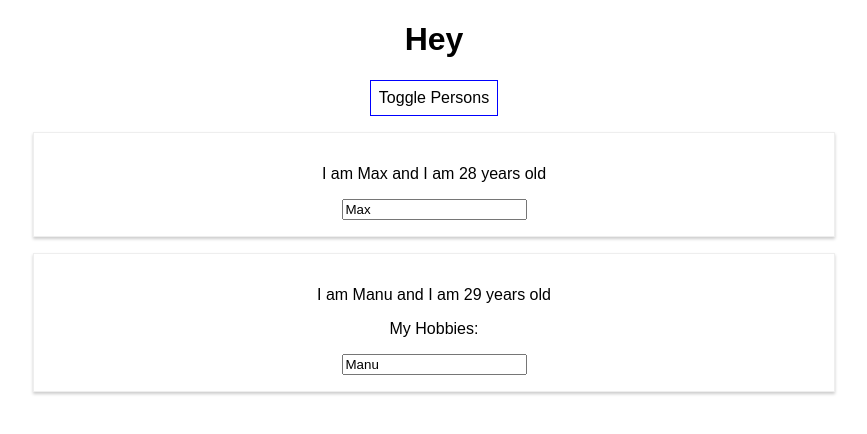
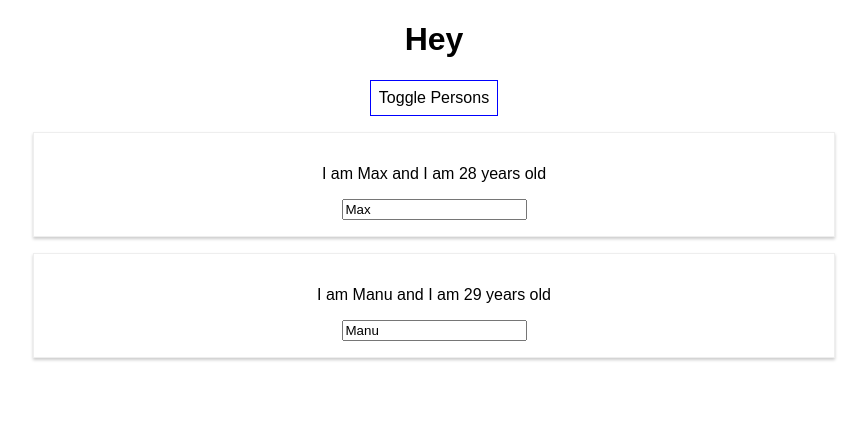
Before and after one commit to emrahyumuk/react-js-playground, a React (Create React App) app in the folder react-complete-guide/: page / in a window 1280 px wide. Both pictures are taken after a click on the button "Toggle Persons". Shown: the top 434 px of the page, without its empty margins (206-1073 px from the left). Built offline with nearby package versions, Linux system fonts and the light colour scheme.

Commit message:
reac-complete-guide: list functions fixed.

```diff
--- a/react-complete-guide/src/App.js
+++ b/react-complete-guide/src/App.js
@@ -4,26 +4,31 @@
 
 class App extends Component {
   state = {
-    persons: [{ name: 'Max', age: 28 }, { name: 'Manu', age: 29 }],
+    persons: [
+      { id: 1, name: 'Max', age: 28 },
+      { id: 2, name: 'Manu', age: 29 }
+    ],
     otherState: 'other state value',
     showPersons: false
   };
 
-  switchNameHandler = newName => {
-    // console.log('Was clicked!');
-    //WRONG: this.state.persons[0].name = 'mRA';
-    this.setState({
-      persons: [{ name: newName, age: 28 }, { name: 'Manu', age: 29 }]
-    });
+  deletePersonHandler = personIndex => {
+    //const persons = this.state.persons.slice();
+    const persons = [...this.state.persons];
+    persons.splice(personIndex, 1);
+    this.setState({ persons: persons });
   };
 
-  nameChangedHandler = event => {
-    this.setState({
-      persons: [
-        { name: event.target.value, age: 28 },
-        { name: 'Manu', age: 29 }
-      ]
-    });
+  nameChangedHandler = (event, id) => {
+    const personIndex = this.state.persons.findIndex(p => p.id === id);
+    const person = { ...this.state.persons[personIndex] };
+    //const person = Object.assign({},this.state.persons[personIndex])
+    person.name = event.target.value;
+
+    const persons = [...this.state.persons];
+    persons[personIndex] = person;
+
+    this.setState({ persons: persons });
   };
 
   togglePersonsHandler = () => {
@@ -44,15 +49,17 @@
     if (this.state.showPersons) {
       persons = (
         <div>
-          <Person
-            name={this.state.persons[0].name}
-            age={this.state.persons[0].age}
-            click={this.switchNameHandler}
-            changed={this.nameChangedHandler}
-          />
-          <Person name="Manu" age="29">
-            My Hobbies:
-          </Person>
+          {this.state.persons.map((person, index) => {
+            return (
+              <Person
+                key={person.id}
+                name={person.name}
+                age={person.age}
+                click={() => this.deletePersonHandler(index)}
+                changed={event => this.nameChangedHandler(event, person.id)}
+              />
+            );
+          })}
         </div>
       );
     }
```
Also changed, not shown: react-complete-guide/package.json (line endings or trailing spaces), 1 other file (tests, documents, lock files or other folders).
